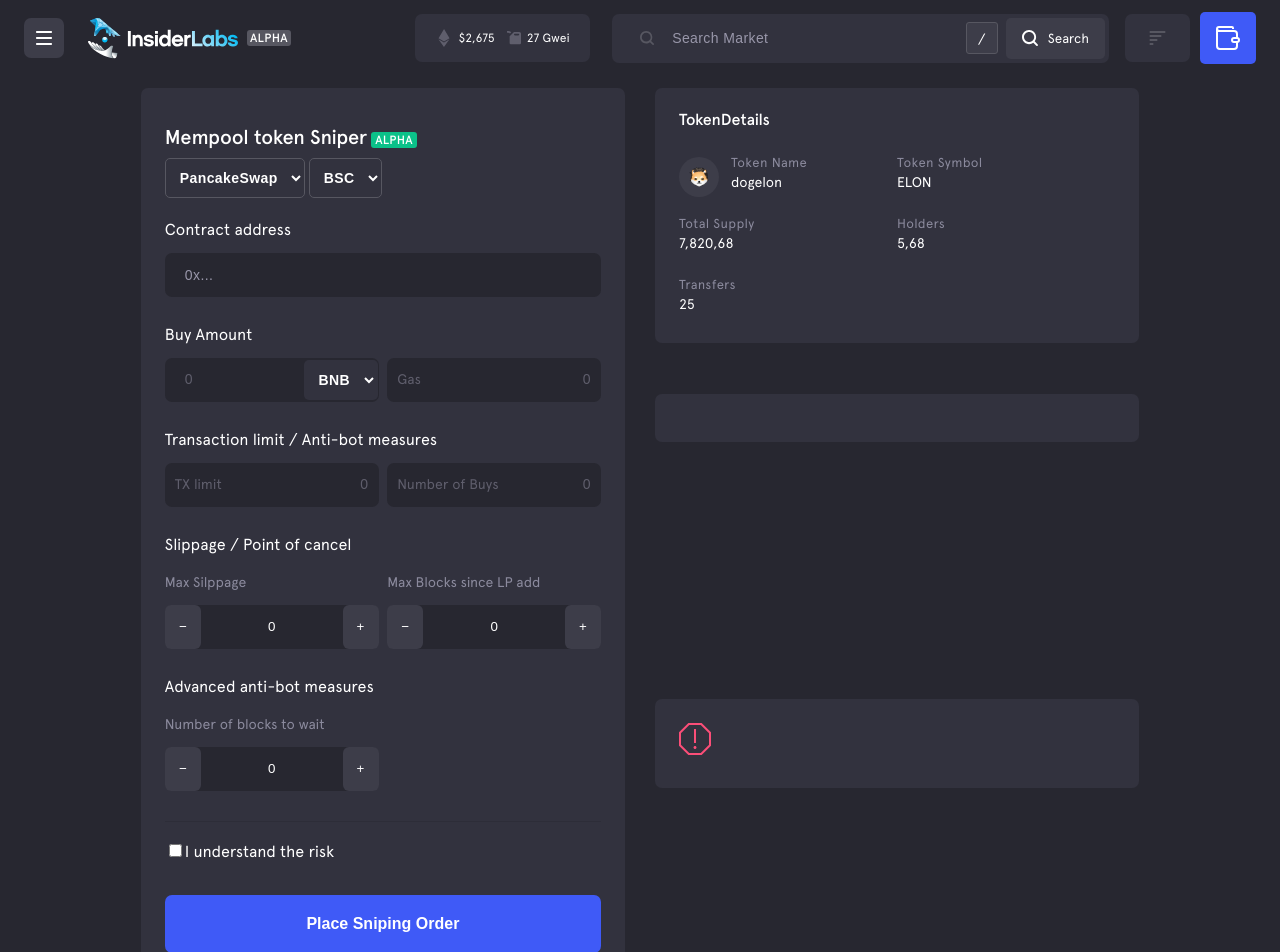
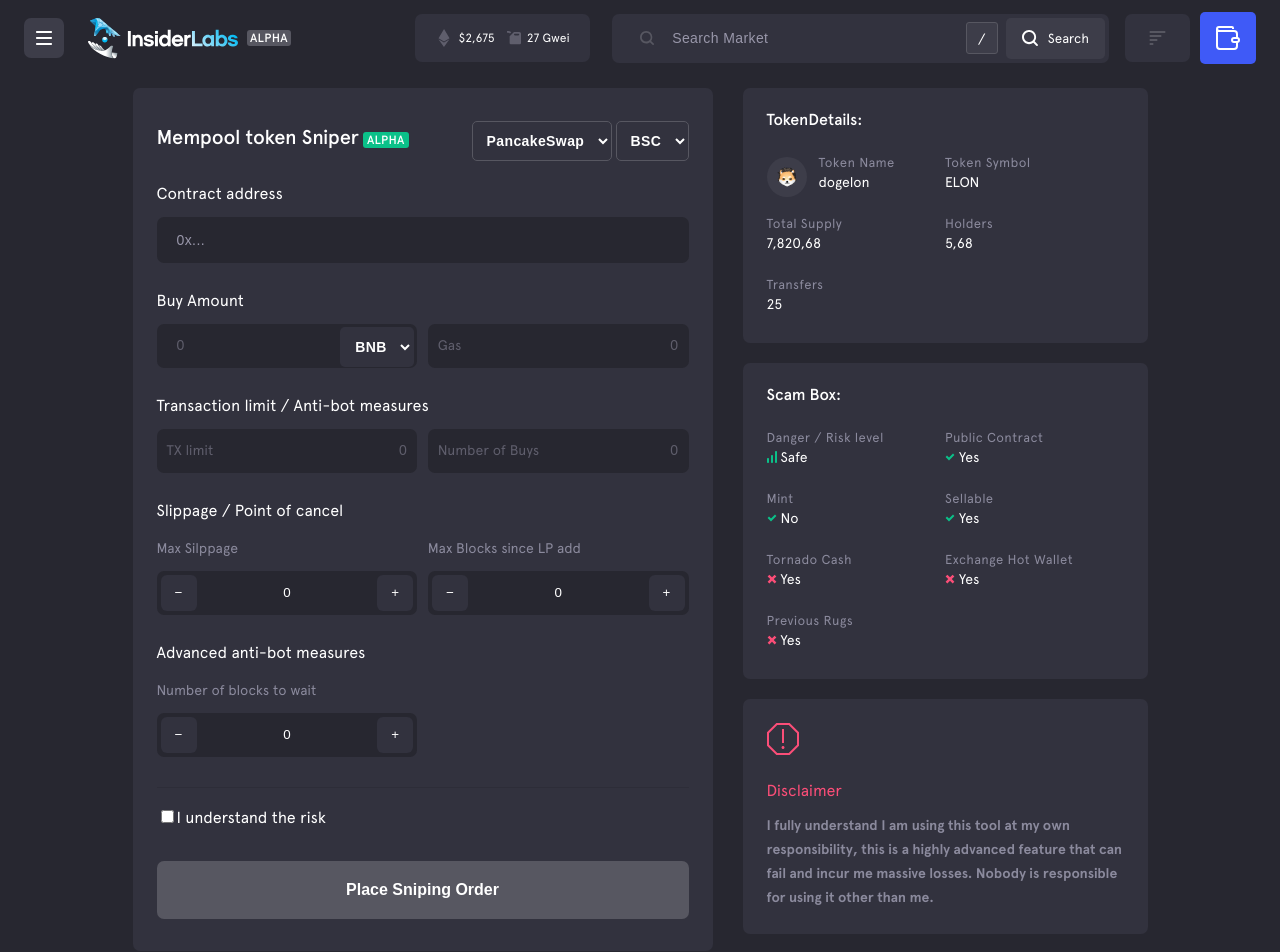
Before and after one commit to osamamammar/task-ui, a React (Create React App) app: page / in a window 1280 px wide. Shown: the top 952 px of the page. Built offline with nearby package versions, Linux system fonts and the light colour scheme.

Commit message:
add disclaimer card add scam box card add token details card fix bugs in header ui handle snipping form and fix logic bugs

```diff
--- /dev/null
+++ b/src/components/Cards/DisclaimerCard/DisclaimerCard.js
@@ -0,0 +1,32 @@
+import React from "react";
+import { dangerAlert } from "../../../assets";
+import {
+  DisclaimerCardBody,
+  DisclaimerCardHeader,
+} from "./DisclaimerCard.styles";
+
+const DisclaimerCard = () => {
+  return (
+    <>
+      <DisclaimerCardHeader>
+        <img
+          src={dangerAlert}
+          alt="danger-icon"
+          title="danger"
+          width={32}
+          height={32}
+        />
+        <h3>Disclaimer</h3>
+      </DisclaimerCardHeader>
+      <DisclaimerCardBody>
+        <p>
+          I fully understand I am using this tool at my own responsibility, this
+          is a highly advanced feature that can fail and incur me massive
+          losses. Nobody is responsible for using it other than me.
+        </p>
+      </DisclaimerCardBody>
+    </>
+  );
+};
+
+export default DisclaimerCard;
--- /dev/null
+++ b/src/components/Cards/DisclaimerCard/DisclaimerCard.styles.js
@@ -0,0 +1,18 @@
+import styled from "styled-components";
+
+export const DisclaimerCardHeader = styled.header`
+  > h3 {
+    margin-block: 20px 15px;
+    font-size: 16px;
+    line-height: 16px;
+    color: var(--red-color);
+  }
+`;
+export const DisclaimerCardBody = styled.footer`
+  > p {
+    font-weight: bold;
+    font-size: 14px;
+    line-height: 24px;
+    color: var(--font-color-200);
+  }
+`;
--- /dev/null
+++ b/src/components/Cards/ScamBoxCard/ScamBoxCard.js
@@ -0,0 +1,131 @@
+import React from "react";
+import { failureIcon, network, successIcon } from "../../../assets";
+import {
+  DivWrapper,
+  HeaderTitle,
+  ListItem,
+  ListItems,
+} from "../TokenDetailsCard/TokenDetailsCard.styles";
+
+const ScamBoxCard = () => {
+  return (
+    <>
+      <HeaderTitle>Scam Box:</HeaderTitle>
+      <ListItems>
+        <ListItem>
+          <DivWrapper>
+            <h4>Danger / Risk level</h4>
+            <p>
+              <img
+                className="img-icon"
+                src={network}
+                alt="signal"
+                width={10}
+                height={12}
+              />
+              Safe
+            </p>
+          </DivWrapper>
+        </ListItem>
+
+        <ListItem>
+          <DivWrapper>
+            <h4>Public Contract</h4>
+            <p>
+              <img
+                className="img-icon"
+                src={successIcon}
+                alt="signal"
+                width={10}
+                height={12}
+              />{" "}
+              Yes
+            </p>
+          </DivWrapper>
+        </ListItem>
+
+        <ListItem>
+          <DivWrapper>
+            <h4>Mint</h4>
+            <p>
+              <img
+                className="img-icon"
+                src={successIcon}
+                alt="signal"
+                width={10}
+                height={12}
+              />{" "}
+              No
+            </p>
+          </DivWrapper>
+        </ListItem>
+
+        <ListItem>
+          <DivWrapper>
+            <h4>Sellable</h4>
+            <p>
+              <img
+                className="img-icon"
+                src={successIcon}
+                alt="signal"
+                width={10}
+                height={12}
+              />{" "}
+              Yes
+            </p>
+          </DivWrapper>
+        </ListItem>
+
+        <ListItem>
+          <DivWrapper>
+            <h4>Tornado Cash</h4>
+            <p>
+              <img
+                className="img-icon"
+                src={failureIcon}
+                alt="signal"
+                width={10}
+                height={12}
+              />{" "}
+              Yes
+            </p>
+          </DivWrapper>
+        </ListItem>
+
+        <ListItem>
+          <DivWrapper>
+            <h4>Exchange Hot Wallet</h4>
+            <p>
+              <img
+                className="img-icon"
+                src={failureIcon}
+                alt="signal"
+                width={10}
+                height={12}
+              />{" "}
+              Yes
+            </p>
+          </DivWrapper>
+        </ListItem>
+
+        <ListItem>
+          <DivWrapper>
+            <h4>Previous Rugs</h4>
+            <p>
+              <img
+                className="img-icon"
+                src={failureIcon}
+                alt="signal"
+                width={10}
+                height={12}
+              />{" "}
+              Yes
+            </p>
+          </DivWrapper>
+        </ListItem>
+      </ListItems>
+    </>
+  );
+};
+
+export default ScamBoxCard;
--- a/src/components/TokenDetails/TokenDetails.js
+++ b/src/components/Cards/TokenDetailsCard/TokenDetailsCard.js
@@ -1,17 +1,17 @@
 import React from "react";
-import { dogelon } from "../../assets";
-import "./TokenDetails.styles";
+import { dogelon } from "../../../assets";
+import "./TokenDetailsCard.styles";
 import {
   DivWrapper,
   HeaderTitle,
   ListItem,
   ListItems,
-} from "./TokenDetails.styles";
+} from "./TokenDetailsCard.styles";
 
-const TokenDetails = () => {
+const TokenDetailsCard = () => {
   return (
     <>
-      <HeaderTitle>TokenDetails</HeaderTitle>
+      <HeaderTitle>TokenDetails:</HeaderTitle>
       <ListItems>
         <ListItem>
           <DivWrapper className="img-wrapper">
@@ -55,4 +55,4 @@
   );
 };
 
-export default TokenDetails;
+export default TokenDetailsCard;
--- a/src/components/TokenDetails/TokenDetails.styles.js
+++ b/src/components/Cards/TokenDetailsCard/TokenDetailsCard.styles.js
@@ -11,6 +11,9 @@
   justify-content: flex-start;
   align-items: center;
   flex-wrap: wrap;
+  @media (max-width: 380px) {
+    gap: 1px;
+  }
 `;
 export const ListItem = styled.li`
   display: flex;
@@ -47,5 +50,8 @@
     display: flex;
     align-items: center;
     margin-block-end: 8px;
+    .img-icon {
+      margin-inline-end: 4px;
+    }
   }
 `;
--- a/src/components/Header/Header.styles.js
+++ b/src/components/Header/Header.styles.js
@@ -112,7 +112,7 @@
   .btn {
     gap: 10px;
     font-family: inherit;
-    @media (max-width: 1338px) {
+    @media (max-width: 1350px) {
       > .btn-title {
         display: none;
       }
--- a/src/components/SnippingForm/SnippingForm.js
+++ b/src/components/SnippingForm/SnippingForm.js
@@ -10,17 +10,17 @@
 } from "./SnippingForm.styles";
 
 const SnippingForm = () => {
-  const [cake, setCake] = useState("");
-  const [bsc, setBsc] = useState("");
+  const [cake, setCake] = useState("PancakeSwap");
+  const [bsc, setBsc] = useState("BSC");
   const [address, setAddress] = useState("");
   const [buyAmount, setBuyAmount] = useState({
     amount: "",
-    currency: "",
+    currency: "BNB",
   });
   const [gasAmount, setGasAmount] = useState("");
   const [txLimit, setTxLimit] = useState("");
   const [numberOfBuys, setNumberOfBuys] = useState("");
-  const [checked, setChecked] = useState(true);
+  const [checked, setChecked] = useState(false);
   const [successValue, setSuccessValue] = useState(false);
   const [currentValue, setCurrentValue] = useState({
     maxSilppage: 0,
@@ -41,8 +41,6 @@
   const handleSubmit = (e) => {
     e.preventDefault();
   };
-
-  console.log(buyAmount);
 
   return (
     <FormContainer onSubmit={handleSubmit}>
@@ -345,18 +343,18 @@
         type="submit"
         title="sniping order"
         disabled={
-          currentValue &&
-          successValue &&
-          checked &&
-          numberOfBuys &&
-          txLimit &&
-          gasAmount &&
-          buyAmount &&
-          address &&
-          bsc &&
-          cake
-            ? false
-            : true
+          !currentValue ||
+          !successValue ||
+          !checked ||
+          !numberOfBuys ||
+          !txLimit ||
+          !gasAmount ||
+          !buyAmount ||
+          !address ||
+          !bsc ||
+          !cake
+            ? true
+            : false
         }
       >
         Place Sniping Order
--- a/src/components/SnippingForm/SnippingForm.styles.js
+++ b/src/components/SnippingForm/SnippingForm.styles.js
@@ -6,6 +6,9 @@
   padding-inline: 24px;
   padding-block: 32px;
   border-radius: 7px;
+  .form-header {
+    margin-block-end: 8px;
+  }
   > hr {
     margin-block: 16px 16px;
     border: 0;
@@ -18,6 +21,12 @@
     line-height: 56px;
     font-weight: bold;
     font-size: 16px;
+    &:disabled {
+      background-color: var(--gray-color);
+    }
+  }
+  @media (max-width: 512px) {
+    padding-inline: 15px;
   }
 `;
 export const DivWrapper = styled.div`
@@ -32,6 +41,7 @@
     font-size: 20px;
     font-weight: 500;
     display: inline-flex;
+    flex-wrap: wrap;
     align-items: baseline;
     justify-content: center;
     gap: 4px;
@@ -96,7 +106,7 @@
       border-radius: 7px;
       line-height: 44px;
       font-size: 16px;
-      height: 44px;
+      height: auto;
       padding-inline: 20px 42px;
       color: #fff;
       border: none;
@@ -116,6 +126,11 @@
 export const InputStyling = styled.div`
   position: relative;
   width: 49%;
+  > input {
+    text-align: center;
+    height: auto;
+    line-height: normal;
+  }
   > input::placeholder {
     color: #5f5e6c;
   }
@@ -138,8 +153,8 @@
   }
   > select {
     position: absolute;
-    inset-inline-end: 1px;
-    inset-block-start: 2px;
+    inset-inline-end: 3px;
+    inset-block-start: 3px;
     outline: transparent;
     padding-inline: 10px;
     padding-block: 10px;
@@ -173,30 +188,31 @@
   }
 
   button {
-    background-color: var(--background-color-100);
+    background-color: var(--background-color-200);
     z-index: 100;
     min-width: 36px;
-    height: 44px;
+    height: 36px;
     line-height: 36px;
     text-align: center;
     border-radius: 6px;
     &.plus,
     &.minus {
+      position: absolute;
       &:hover {
-        opacity: 0.8;
+        transform: scale(1.1);
       }
     }
     &.plus {
-      position: absolute;
-      inset-inline-end: 0;
-      inset-block-end: 0;
-      inset-block-start: 37px;
+      inset-inline-end: 4px;
+      inset-block-end: 4px;
     }
     &.minus {
-      position: absolute;
-      inset-inline-start: 0px;
-      inset-block-end: 0;
+      inset-inline-start: 4px;
+      inset-block-end: 4px;
     }
+  }
+  @media (max-width: 512px) {
+    width: 100%;
   }
 `;
 export const Wrapper = styled.div`
--- a/src/components/index.js
+++ b/src/components/index.js
@@ -2,4 +2,6 @@
 export { default as SearchForm } from "./SearchForm/SearchForm";
 export { default as Footer } from "./Footer/Footer";
 export { default as SnippingForm } from "./SnippingForm/SnippingForm";
-export { default as TokenDetails } from "./TokenDetails/TokenDetails";
+export { default as TokenDetailsCard } from "./Cards/TokenDetailsCard/TokenDetailsCard";
+export { default as ScamBoxCard } from "./Cards/ScamBoxCard/ScamBoxCard";
+export { default as DisclaimerCard } from "./Cards/DisclaimerCard/DisclaimerCard";
--- a/src/screens/SnippingPage/SnippingPage.js
+++ b/src/screens/SnippingPage/SnippingPage.js
@@ -1,7 +1,12 @@
 import React from "react";
-import { dangerAlert } from "../../assets";
-import { Footer, Header, SnippingForm, TokenDetails } from "../../components";
-import "./SnippingPage.styles";
+import {
+  DisclaimerCard,
+  Footer,
+  Header,
+  ScamBoxCard,
+  SnippingForm,
+  TokenDetailsCard,
+} from "../../components";
 import {
   AsideContainer,
   DisclaimerContainer,
@@ -22,19 +27,15 @@
 
         <AsideContainer>
           <TokenDetailsContainer>
-            <TokenDetails />
+            <TokenDetailsCard />
           </TokenDetailsContainer>
 
-          <ScamBoxContainer></ScamBoxContainer>
+          <ScamBoxContainer>
+            <ScamBoxCard />
+          </ScamBoxContainer>
 
           <DisclaimerContainer>
-            <img
-              src={dangerAlert}
-              alt="danger-icon"
-              title="danger"
-              width={32}
-              height={32}
-            />
+            <DisclaimerCard />
           </DisclaimerContainer>
         </AsideContainer>
       </MainContainer>
--- a/src/screens/SnippingPage/SnippingPage.styles.js
+++ b/src/screens/SnippingPage/SnippingPage.styles.js
@@ -1,57 +1,36 @@
 import styled from "styled-components";
 
 export const MainContainer = styled.main`
-  width: 68%;
+  width: 92%;
   margin: auto;
   max-width: 1140px;
-  padding: 12px 0 24px;
-  display: grid;
-  grid-template-columns: minmax(0, 1fr) minmax(0, 1fr);
-  grid-template-rows: 1fr 1fr 1fr;
-  gap: 20px 30px;
-  grid-template-areas:
-    "form token-details"
-    "form scam-box"
-    "form disclaimer";
-  @media (max-width: 900px) {
-    grid-template-columns: 1fr;
-    grid-template-rows: 1fr;
-    grid-template-areas:
-      "form"
-      "form"
-      "form"
-      "token-details"
-      "scam-box"
-      "disclaimer";
-  }
-  @media (min-width: 1500px) {
-    grid-template-columns: minmax(580px, 1fr) minmax(405px, 1fr);
-  }
-  @media (max-width: 1290px) {
-    width: 78%;
-  }
-  @media (max-width: 1100px) {
-    width: 88%;
+  padding-inline: 10px;
+  padding-block: 12px 24px;
+  display: flex;
+  justify-content: center;
+  align-items: flex-start;
+  gap: 30px;
+  flex-wrap: wrap;
+  @media (max-width: 512px) {
+    padding-inline: 2px;
   }
 `;
 
 export const AsideContainer = styled.aside`
-  display: contents;
+  max-width: 405px;
+  display: flex;
+  flex-direction: column;
+  justify-content: flex-start;
+  align-items: center;
+  gap: 20px;
 `;
 export const SectionContainer = styled.section`
-  grid-area: form;
+  max-width: 580px;
 `;
 export const TokenDetailsContainer = styled.section`
-  grid-area: token-details;
   background-color: var(--background-color-200);
-  background: #32323e;
   border-radius: 7px;
   padding: 24px;
-  height: fit-content;
 `;
-export const ScamBoxContainer = styled(TokenDetailsContainer)`
-  grid-area: scam-box;
-`;
-export const DisclaimerContainer = styled(TokenDetailsContainer)`
-  grid-area: disclaimer;
-`;
+export const ScamBoxContainer = styled(TokenDetailsContainer)``;
+export const DisclaimerContainer = styled(TokenDetailsContainer)``;
```
